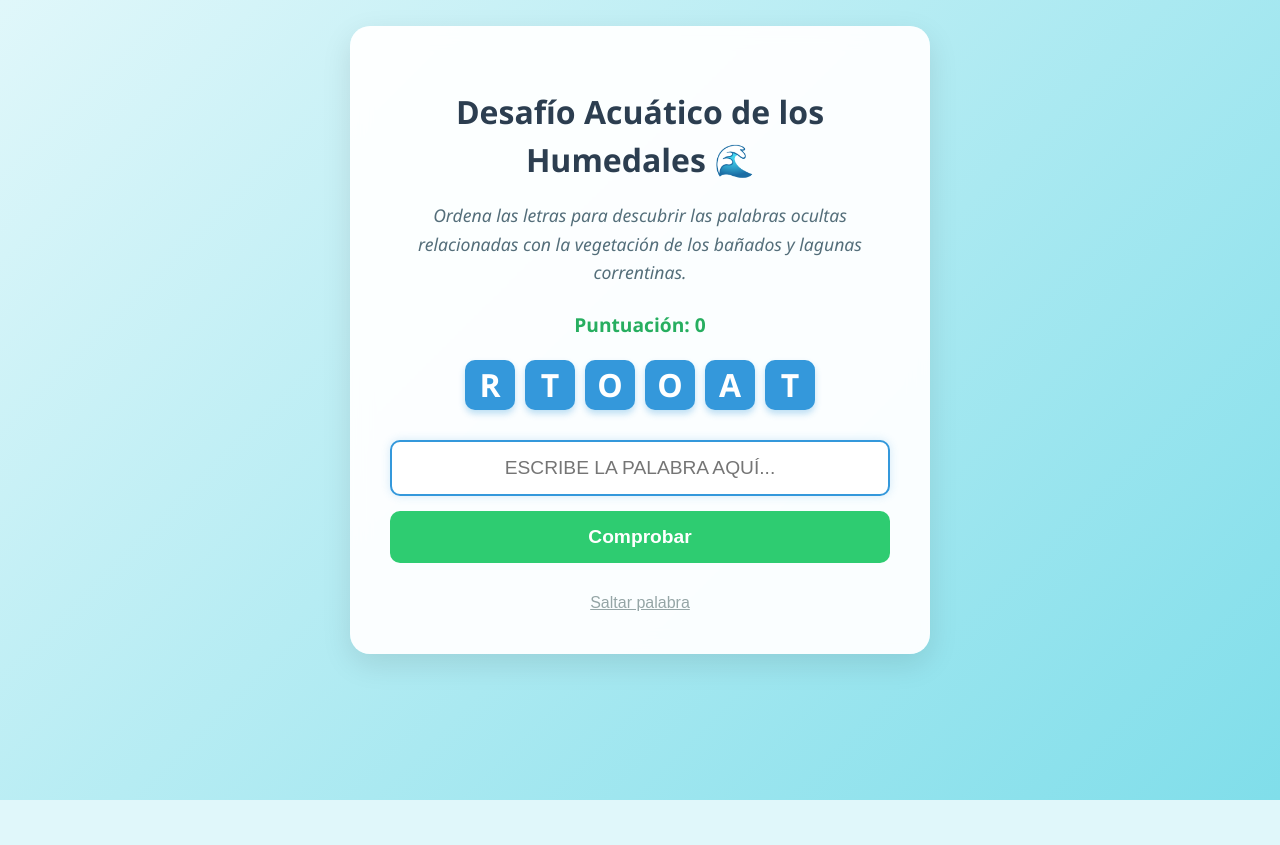
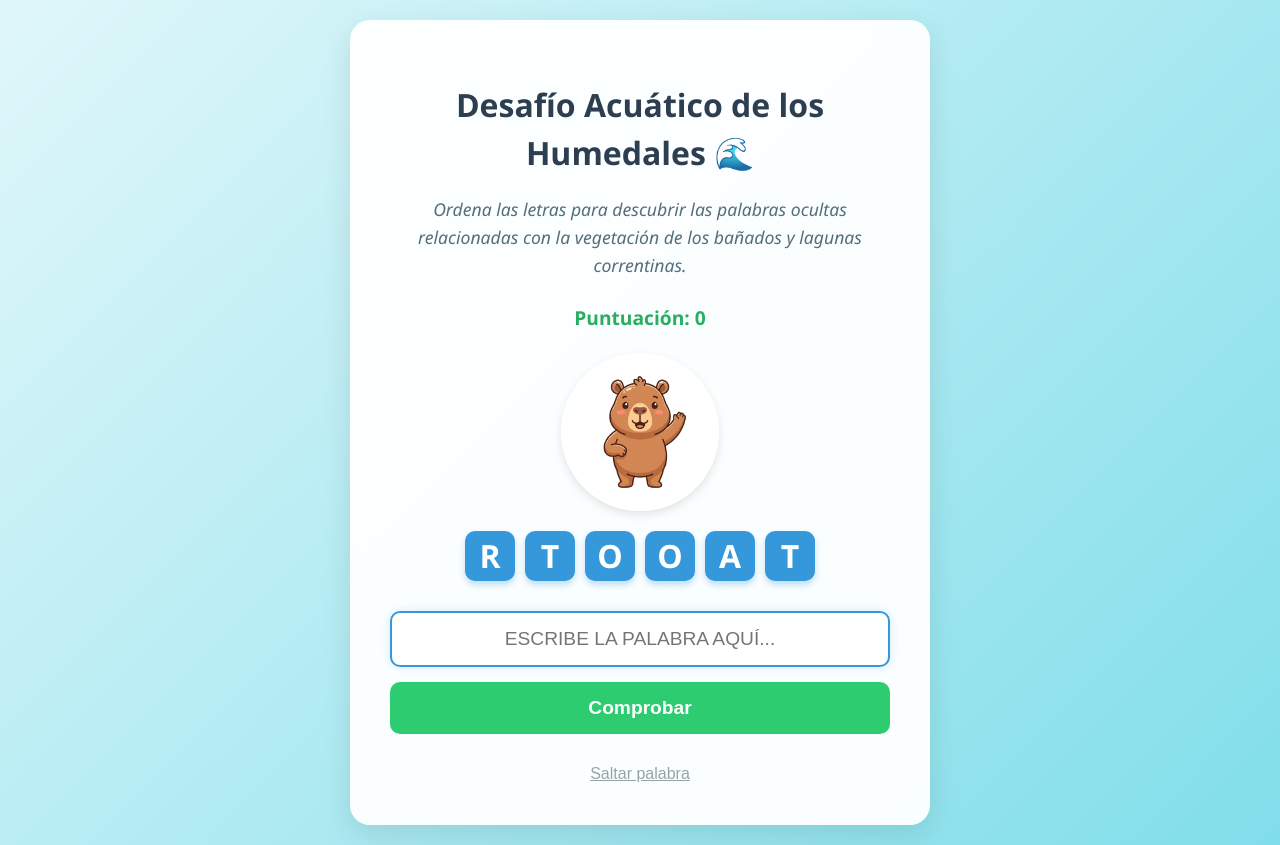
Before and after one commit to M-Peloso/anagrama-juego, a React (Vite) app: page / in a window 1280 px wide. Before the commit the page ends 800 px from the top, so only its background shows below. Built offline with nearby package versions, Linux system fonts and the light colour scheme.

Commit message:
Add carpincho mascot, fix spaces and word repetition

```diff
--- a/src/components/AnagramGame.css
+++ b/src/components/AnagramGame.css
@@ -145,3 +145,41 @@ input:focus {
   from { opacity: 0; transform: translateY(-10px); }
   to { opacity: 1; transform: translateY(0); }
 }
+
+/* Nuevas animaciones de mascota */
+.mascot-container {
+  display: flex;
+  justify-content: center;
+  margin-bottom: 20px;
+}
+
+.mascot-img {
+  width: 150px;
+  height: 150px;
+  object-fit: cover;
+  border-radius: 50%;
+  border: 4px solid #fff;
+  box-shadow: 0 4px 10px rgba(0,0,0,0.1);
+  transition: transform 0.3s ease;
+}
+
+.mascot-container.happy .mascot-img {
+  animation: bounce 0.5s ease infinite alternate;
+}
+
+.mascot-container.sad .mascot-img {
+  animation: shake 0.5s ease;
+}
+
+@keyframes bounce {
+  from { transform: translateY(0); }
+  to { transform: translateY(-20px); }
+}
+
+@keyframes shake {
+  0% { transform: translateX(0); }
+  25% { transform: translateX(-10px); }
+  50% { transform: translateX(10px); }
+  75% { transform: translateX(-10px); }
+  100% { transform: translateX(0); }
+}
--- a/src/components/AnagramGame.jsx
+++ b/src/components/AnagramGame.jsx
@@ -1,5 +1,6 @@
 import React, { useState, useEffect } from 'react';
 import { HUMEDALES_WORDS } from '../data/words';
+import carpinchoImg from '../assets/carpincho_mascot.png';
 import './AnagramGame.css';
 
 const AnagramGame = () => {
@@ -8,9 +9,11 @@ const AnagramGame = () => {
   const [userInput, setUserInput] = useState('');
   const [message, setMessage] = useState('');
   const [score, setScore] = useState(0);
+  const [wordPool, setWordPool] = useState([]);
+  const [mascotState, setMascotState] = useState('idle'); // 'idle', 'happy', 'sad'
 
   useEffect(() => {
-    pickNewWord();
+    pickNewWord([...HUMEDALES_WORDS]);
   }, []);
 
   const scrambleString = (str) => {
@@ -22,8 +25,18 @@ const AnagramGame = () => {
     return arr.join('');
   };
 
-  const pickNewWord = () => {
-    const randomWord = HUMEDALES_WORDS[Math.floor(Math.random() * HUMEDALES_WORDS.length)];
+  const pickNewWord = (pool = wordPool) => {
+    let currentPool = pool;
+    if (currentPool.length === 0) {
+      currentPool = [...HUMEDALES_WORDS];
+    }
+
+    const randomIndex = Math.floor(Math.random() * currentPool.length);
+    const randomWord = currentPool[randomIndex];
+
+    const newPool = currentPool.filter((_, index) => index !== randomIndex);
+    setWordPool(newPool);
+
     setCurrentWord(randomWord);
 
     let scrambled = scrambleString(randomWord);
@@ -33,11 +46,16 @@ const AnagramGame = () => {
     setScrambledWord(scrambled);
     setUserInput('');
     setMessage('');
+    setMascotState('idle');
   };
 
-  // Función para ignorar tildes al comparar, pero respetar la Ñ
+  // Función para ignorar tildes y ESPACIOS al comparar
   const normalize = (str) => {
-    return str.normalize("NFD").replace(/[\u0300-\u036f]/g, "").toUpperCase();
+    return str
+      .normalize("NFD")
+      .replace(/[\u0300-\u036f]/g, "")
+      .replace(/\s+/g, "")
+      .toUpperCase();
   };
 
   const handleSubmit = (e) => {
@@ -45,11 +63,14 @@ const AnagramGame = () => {
     if (normalize(userInput) === normalize(currentWord)) {
       setMessage('¡Correcto! ¡Muy bien hecho! 🎉');
       setScore(score + 10);
+      setMascotState('happy');
       setTimeout(() => {
-        pickNewWord();
+        pickNewWord(wordPool);
       }, 2000);
     } else {
       setMessage('¡Ups! Intenta de nuevo. ❌');
+      setMascotState('sad');
+      setTimeout(() => setMascotState('idle'), 1000);
     }
   };
 
@@ -62,6 +83,10 @@ const AnagramGame = () => {
         <p className="instructions">Ordena las letras para descubrir las palabras ocultas relacionadas con la vegetación de los bañados y lagunas correntinas.</p>
 
         <p className="score">Puntuación: {score}</p>
+
+        <div className={`mascot-container ${mascotState}`}>
+          <img src={carpinchoImg} alt="Mascota Carpincho" className="mascot-img" />
+        </div>
 
         <div className="scrambled-word">
           {scrambledWord.split('').map((letter, index) => (
@@ -82,7 +107,7 @@ const AnagramGame = () => {
 
         {message && <div className={`message ${message.includes('Correcto') ? 'success' : 'error'}`}>{message}</div>}
 
-        <button onClick={pickNewWord} className="skip-btn">Saltar palabra</button>
+        <button onClick={() => pickNewWord(wordPool)} className="skip-btn">Saltar palabra</button>
       </div>
     </div>
   );
```
Also changed, not shown: src/assets/carpincho_mascot.png (added).
